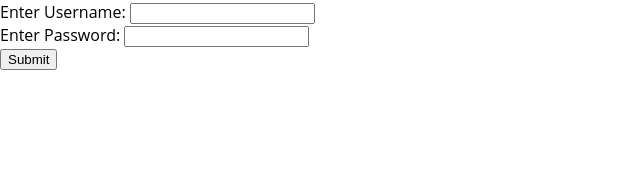
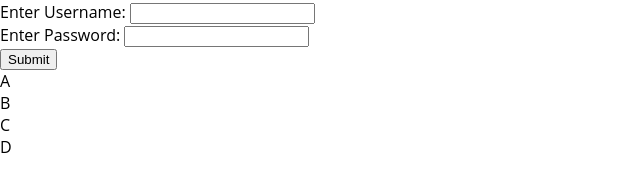
Before and after one commit to ChristophenMol/hello-world, a plain HTML site: page index.html in a window 1280 px wide. Shown: the part 202-394 px from the top of the page, 0-640 px from the left. Drawn offline with Linux system fonts and the light colour scheme.

Commit message:
Update index.html

```diff
--- a/index.html
+++ b/index.html
@@ -21,5 +21,11 @@
     <input type="submit">
     </form>
 </div>
+    <div class="grid-container">
+  <div class="grid-item" id="A">A</div>
+  <div class="grid-item" id="B">B</div>
+  <div class="grid-item" id="C">C</div>
+  <div class="grid-item" id="D">D</div>
+  </div>
   </body>
 </html>
```
